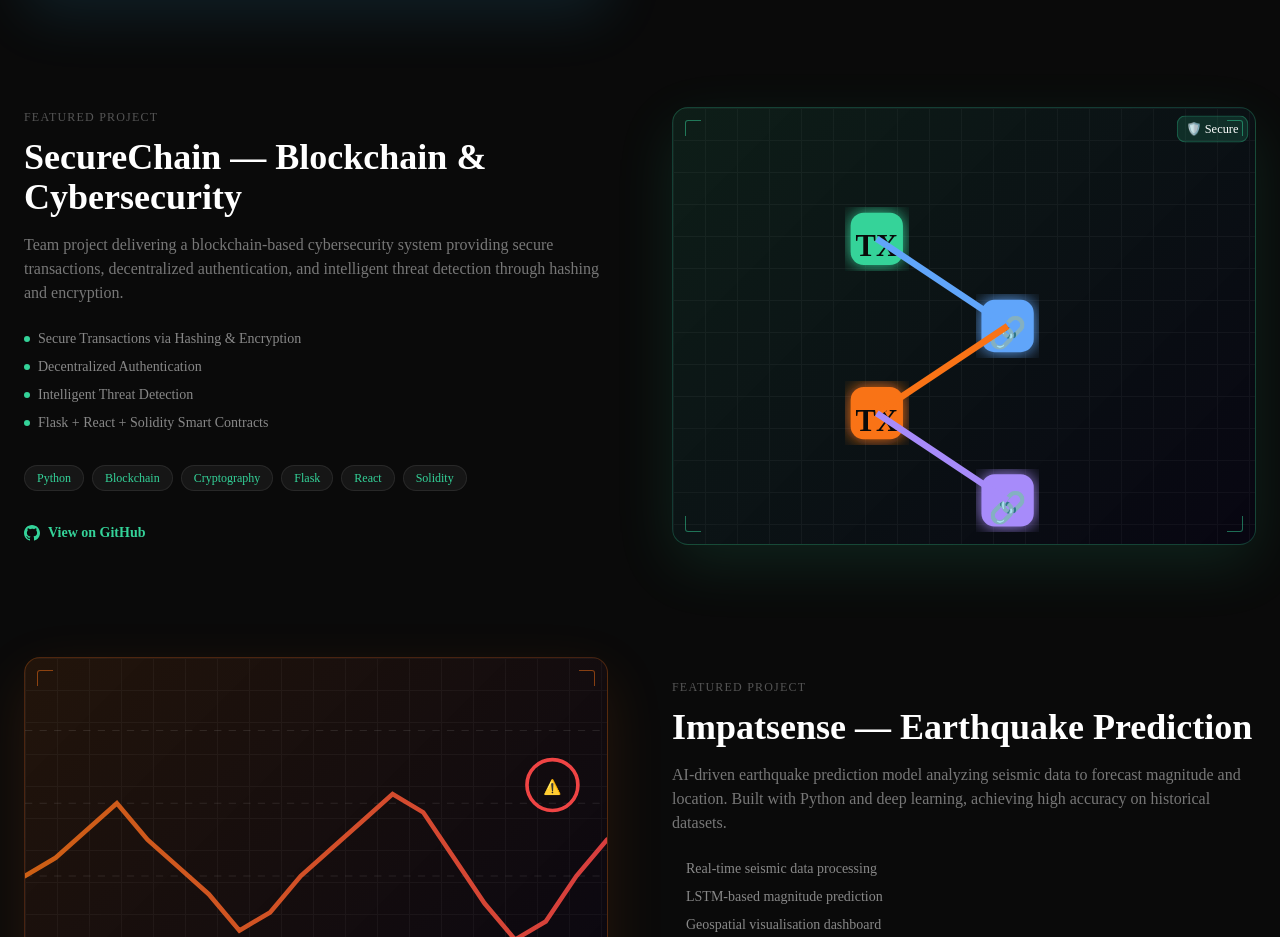
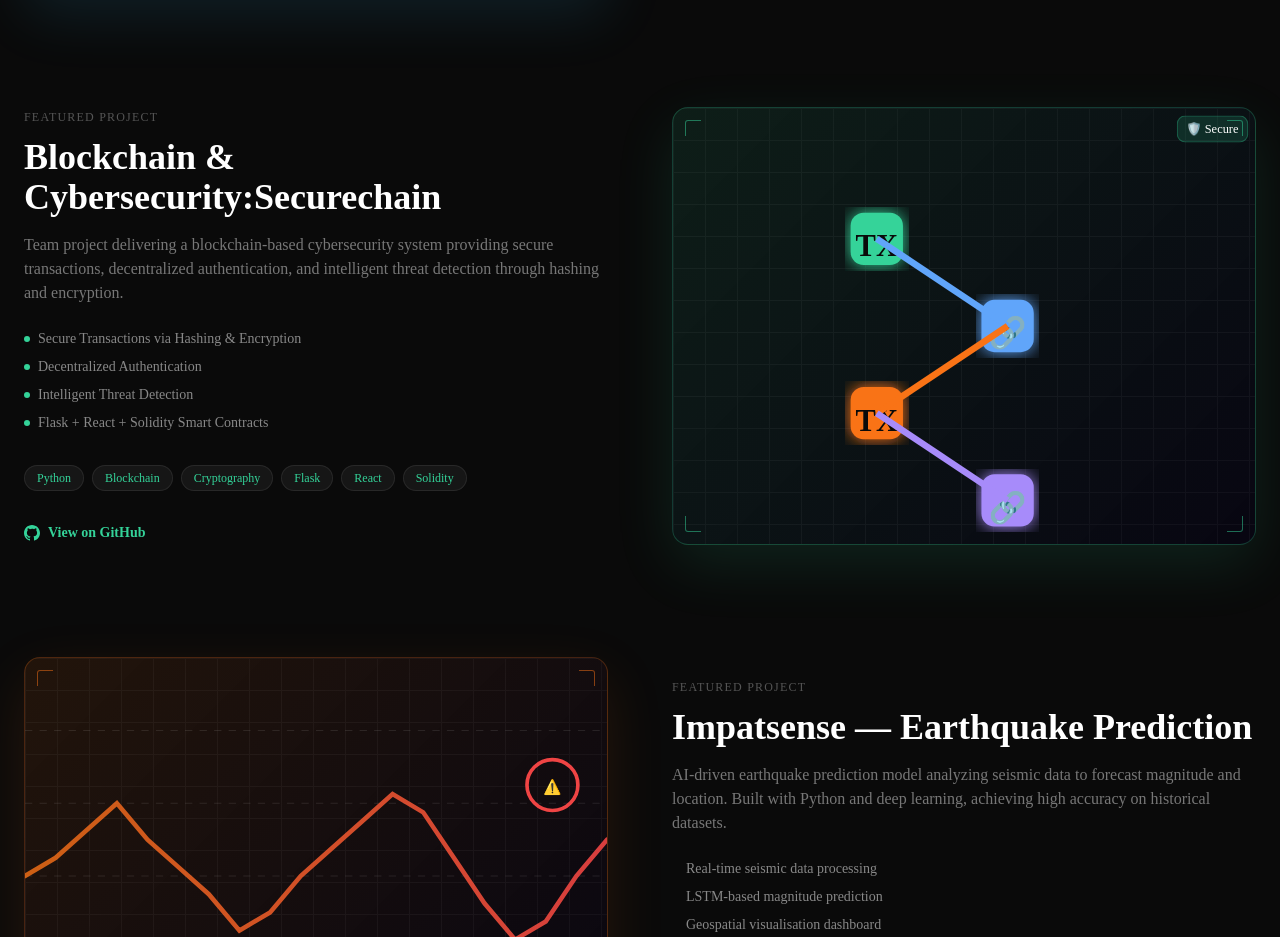
Before and after one commit to KABI1212/Kabilesh-Portfolio, a Next.js app: page / in a window 1280 px wide. Shown: the part 6440-7377 px from the top of the page. Built offline with nearby package versions, Linux system fonts and the light colour scheme; a web font is replaced by a local one.

Commit message:
feat(projects): update Blockchain & Cybersecurity title and fix ImpactSense repo link

```diff
--- a/components/FeaturedProjects.tsx
+++ b/components/FeaturedProjects.tsx
@@ -425,7 +425,7 @@ const featured = [
   },
   {
     label: 'Featured Project',
-    title: 'SecureChain — Blockchain & Cybersecurity',
+    title: 'Blockchain & Cybersecurity:Securechain',
     description:
       'Team project delivering a blockchain-based cybersecurity system providing secure transactions, decentralized authentication, and intelligent threat detection through hashing and encryption.',
     tech: ['Python', 'Blockchain', 'Cryptography', 'Flask', 'React', 'Solidity'],
@@ -447,7 +447,7 @@ const featured = [
     description:
       'AI-driven earthquake prediction model analyzing seismic data to forecast magnitude and location. Built with Python and deep learning, achieving high accuracy on historical datasets.',
     tech: ['Python', 'TensorFlow', 'Seismic Data', 'LSTM', 'Geospatial Analysis'],
-    link: 'https://github.com/KABI1212/ImpactSense---Earthquake-Impact-Prediction-',
+    link: 'https://github.com/KABI1212/ImpactSense-Earthquake-Impact-Prediction-.git',
     accentColor: 'text-orange-400',
     borderColor: 'border-orange-500/20',
     accentRgb: '249,115,22',
```
